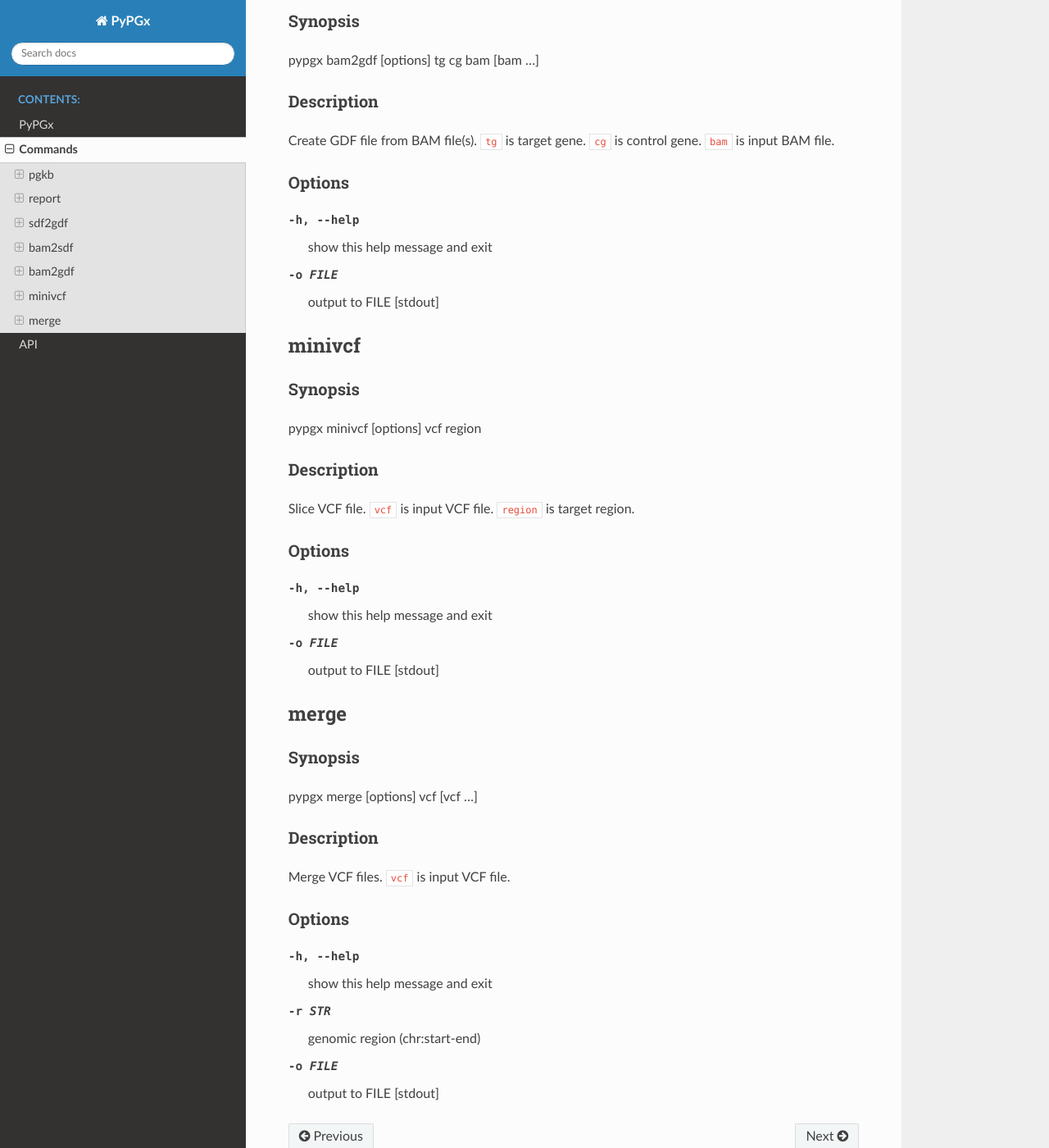
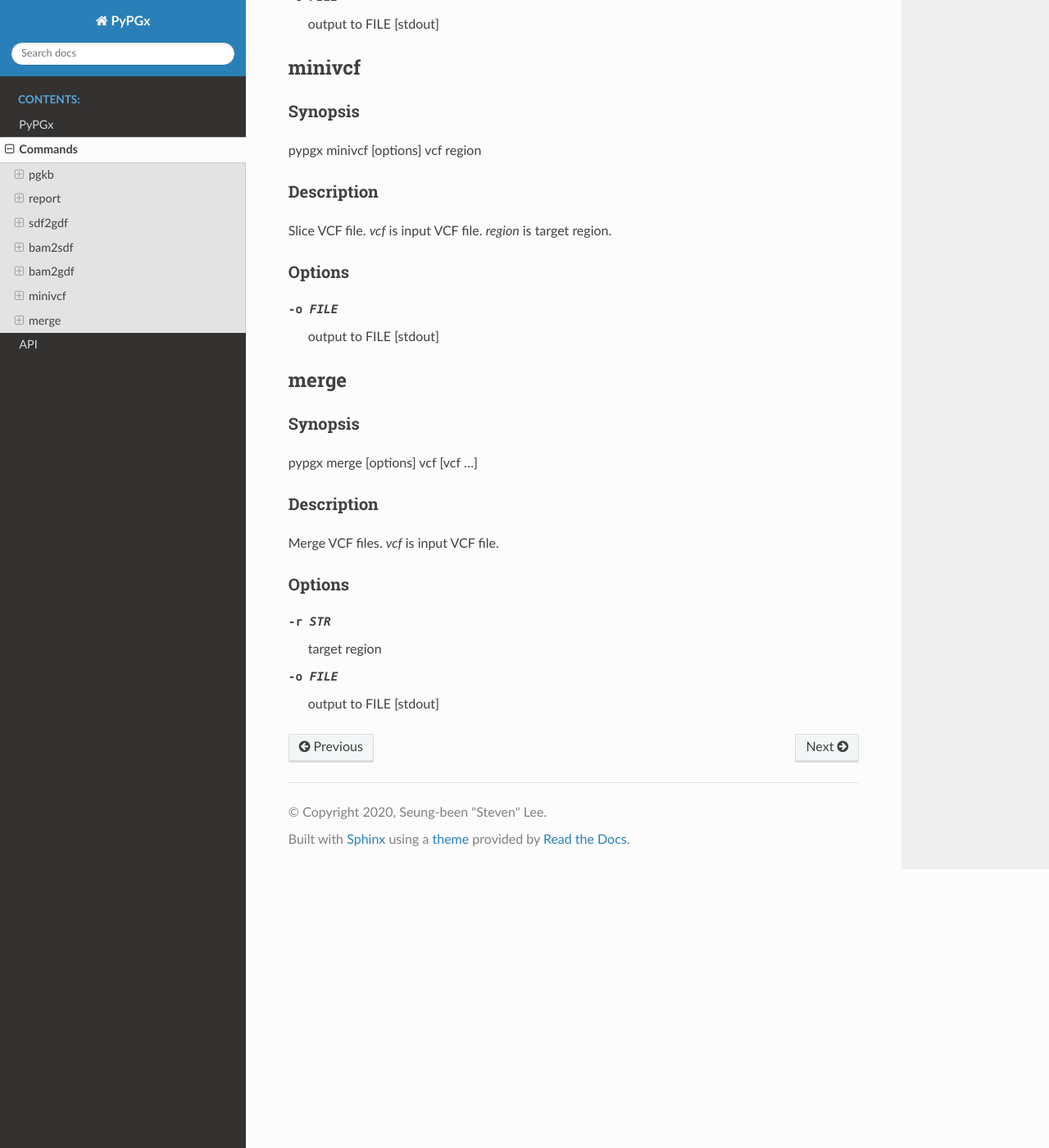
Before and after one commit to sbslee/pypgx, a Sphinx documentation site: the page built from docs/commands.rst, in a window 1280 px wide and 1400 px high, scrolled down 2139 px. Shown: the whole window at 82% size. Built offline with Sphinx 7.4.7 and the Read the Docs theme 2.0.0, drawn with Linux system fonts in a browser that asks for light colours; some of the changed text lies outside the part shown.

Commit message:
Update Read the Docs

```diff
--- a/docs/commands.rst
+++ b/docs/commands.rst
@@ -21,7 +21,6 @@ arguments.
 Options
 -------
 
--h, --help  show this help message and exit
 -o FILE     output to FILE [stdout]
 -t          will only look first three guidelines
 
@@ -36,13 +35,12 @@ pypgx report [options] gt
 Description
 -----------
 
-Create HTML report using data from Stargazer. ``gt`` is input genotype file
+Create HTML report using data from Stargazer. *gt* is input genotype file
 from Stargazer.
 
 Options
 -------
 
--h, --help  show this help message and exit
 -o FILE     output to FILE [stdout]
 
 sdf2gdf
@@ -56,12 +54,11 @@ pypgx sdf2gdf [options] sdf id [id ...]
 Description
 -----------
 
-Create GDF file from SDF file. ``sdf`` is input SDF file. ``id`` is sample ID.
+Create GDF file from SDF file. *sdf* is input SDF file. *id* is sample ID.
 
 Options
 -------
 
--h, --help  show this help message and exit
 -o FILE     output to FILE [stdout]
 
 bam2sdf
@@ -75,13 +72,12 @@ pypgx bam2sdf [options] tg cg bam [bam ...]
 Description
 -----------
 
-Create SDF file from BAM file(s). ``tg`` is target gene. ``cg`` is control
-gene. ``bam`` is input BAM file.
+Create SDF file from BAM file(s). *tg* is target gene. *cg* is control
+gene. *bam* is input BAM file.
 
 Options
 -------
 
--h, --help  show this help message and exit
 -o FILE     output to FILE [stdout]
 
 bam2gdf
@@ -95,13 +91,12 @@ pypgx bam2gdf [options] tg cg bam [bam ...]
 Description
 -----------
 
-Create GDF file from BAM file(s). ``tg`` is target gene. ``cg`` is control
-gene. ``bam`` is input BAM file.
+Create GDF file from BAM file(s). *tg* is target gene. *cg* is control
+gene. *bam* is input BAM file.
 
 Options
 -------
 
--h, --help  show this help message and exit
 -o FILE     output to FILE [stdout]
 
 minivcf
@@ -115,12 +110,11 @@ pypgx minivcf [options] vcf region
 Description
 -----------
 
-Slice VCF file. ``vcf`` is input VCF file. ``region`` is target region.
+Slice VCF file. *vcf* is input VCF file. *region* is target region.
 
 Options
 -------
 
--h, --help  show this help message and exit
 -o FILE     output to FILE [stdout]
 
 merge
@@ -134,11 +128,10 @@ pypgx merge [options] vcf [vcf ...]
 Description
 -----------
 
-Merge VCF files. ``vcf`` is input VCF file.
+Merge VCF files. *vcf* is input VCF file.
 
 Options
 -------
 
--h, --help  show this help message and exit
--r STR      genomic region (chr:start-end)
+-r STR      target region
 -o FILE     output to FILE [stdout]
```
Also changed, not shown: 8 other files.
